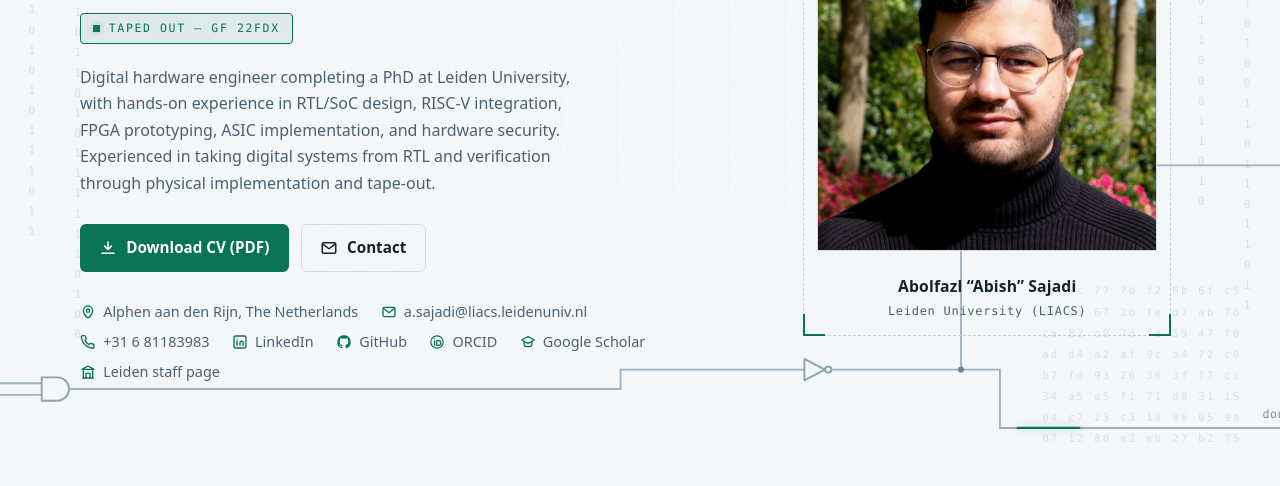
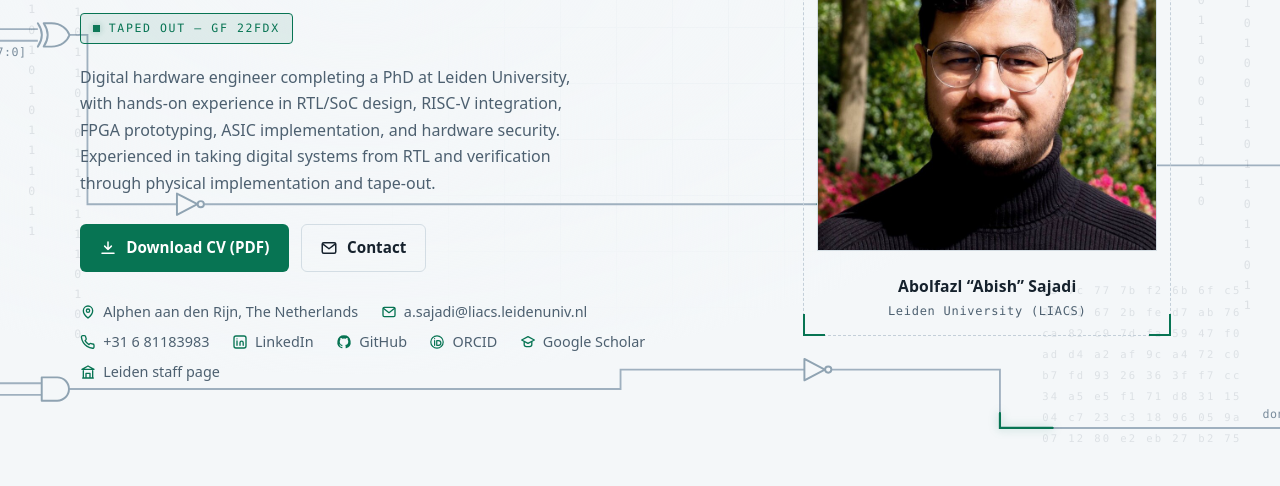
Before and after one commit to abolfazlsajadi/abolfazlsajadiCV, a plain HTML site: page index.html in a window 1280 px wide. Shown: the part 314-800 px from the top of the page. Drawn offline with Linux system fonts and the light colour scheme.

Commit message:
Balance hero schematic for wide screens: left gate cluster, signal pulse through every gate

```diff
--- a/index.html
+++ b/index.html
@@ -180,20 +180,27 @@
 <path class="trace" d="M1066 170H1180V60H1460"/>
 <path class="trace" d="M980 -20V176H1033"/>
 <path class="trace" d="M1100 170V424H1125"/>
-<path class="trace" d="M1050 640V436H1125"/>
 <path class="trace" d="M1153 430H1460"/>
 <path class="trace" d="M0 654H105"/>
 <path class="trace" d="M0 666H105"/>
 <path class="trace" d="M133 660H700V640H1090V700H1460"/>
+<!-- left mid-band cluster (visible at ultra-wide, where slice-crop hides the
+     top/bottom rows): XOR in the left margin -> INV on the y470 whitespace
+     lane -> second input of the mid-right AND (left-to-right, no crossings) -->
+<path class="trace" d="M0 290H101"/>
+<path class="trace" d="M0 302H101"/>
+<path class="trace" d="M134 296H152V470H244"/>
+<path class="trace" d="M272 470H1030V436H1125"/>
 <!-- edge pads -->
 <circle class="via" cx="0" cy="90" r="3.4"/>
 <circle class="via" cx="0" cy="112" r="3.4"/>
 <circle class="via" cx="0" cy="654" r="3.4"/>
 <circle class="via" cx="0" cy="666" r="3.4"/>
+<circle class="via" cx="0" cy="290" r="3.4"/>
+<circle class="via" cx="0" cy="302" r="3.4"/>
 <!-- junction dots (wires that branch/join) -->
 <circle class="jdot" cx="240" cy="90" r="3.2"/>
 <circle class="jdot" cx="1100" cy="170" r="3.2"/>
-<circle class="jdot" cx="1050" cy="640" r="3.2"/>
 <!-- gates: one per area, at variant v1 positions -->
 <use href="#g-inv" x="380" y="150"/>
 <use href="#g-dff" x="720" y="90"/>
@@ -201,6 +208,8 @@
 <use href="#g-and" x="120" y="660"/>
 <use href="#g-inv" x="900" y="640"/>
 <use href="#g-and" x="1140" y="430"/>
+<use href="#g-xor" x="118" y="296"/>
+<use href="#g-inv" x="255" y="470"/>
 <!-- subtle net labels (a few of the main nets) -->
 <text class="net-lbl" x="24" y="86">en</text>
 <text class="net-lbl" x="24" y="108">clk</text>
@@ -209,10 +218,16 @@
 <text class="net-lbl" x="990" y="150">irq</text>
 <text class="net-lbl" x="1120" y="164">valid</text>
 <text class="net-lbl" x="1360" y="690">done</text>
-<!-- three calm signal pulses (slow durations 9s/12s/7s set in styles.css) -->
+<text class="net-lbl" x="22" y="286">rst_n</text>
+<text class="net-lbl" x="20" y="318">data[7:0]</text>
+<!-- five calm signal pulses (slow durations 7-13s set in styles.css); every
+     gate lies on at least one pulse path: p1 INV+DFF+XOR(top), p2 AND+INV
+     (bottom), p3 XOR out, p4 mid AND, p6 left XOR+INV -->
 <path class="pulse p1" d="M0 90H240V150H520V83H900V164H1033" pathLength="100"/>
-<path class="pulse p2" d="M133 660H700V640H1090V700H1460" pathLength="100"/>
+<path class="pulse p2" d="M0 654H105L133 660H700V640H1090V700H1460" pathLength="100"/>
 <path class="pulse p3" d="M1066 170H1180V60H1460" pathLength="100"/>
+<path class="pulse p4" d="M1100 170V424H1125L1153 430H1460" pathLength="100"/>
+<path class="pulse p6" d="M0 290H101L134 296H152V470H244L272 470H1030V436H1125" pathLength="100"/>
       </svg>
       <svg class="hero-sch hero-sch-mob hero-sch-mob-top" viewBox="0 0 400 210" preserveAspectRatio="xMidYMid meet" focusable="false">
         <!-- mobile TOP strip: 2-stage feed-forward crossbar (clk,rst_n -> valid,irq) -->
--- a/styles.css
+++ b/styles.css
@@ -821,12 +821,15 @@ html.js .sec-rule.live .sec-wave use {
   filter: drop-shadow(0 0 5px var(--glow));
   animation: signal 9s linear infinite;
 }
-/* three calm, slow travelling pulses (restored from variant v1), staggered by
-   negative delays; p5 keeps the mobile strips' third pulse calm too. */
+/* calm, slow travelling pulses (7-13s, v1 pace), staggered by negative delays
+   so every gate sees a signal without the scene ever getting busy; p5 keeps
+   the mobile strips' third pulse calm too. */
 .pulse.p1 { animation-duration: 9s;  animation-delay: 0s; }
 .pulse.p2 { animation-duration: 12s; animation-delay: -4s; }
 .pulse.p3 { animation-duration: 7s;  animation-delay: -2.5s; }
+.pulse.p4 { animation-duration: 10s; animation-delay: -7s; }
 .pulse.p5 { animation-duration: 11s; animation-delay: -6s; }
+.pulse.p6 { animation-duration: 13s; animation-delay: -5.5s; }
 
 @keyframes signal {
   from { stroke-dashoffset: 100; }
```
